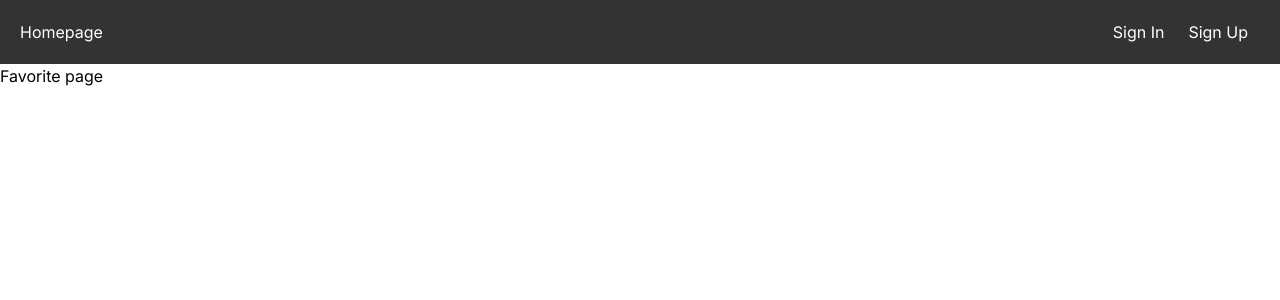
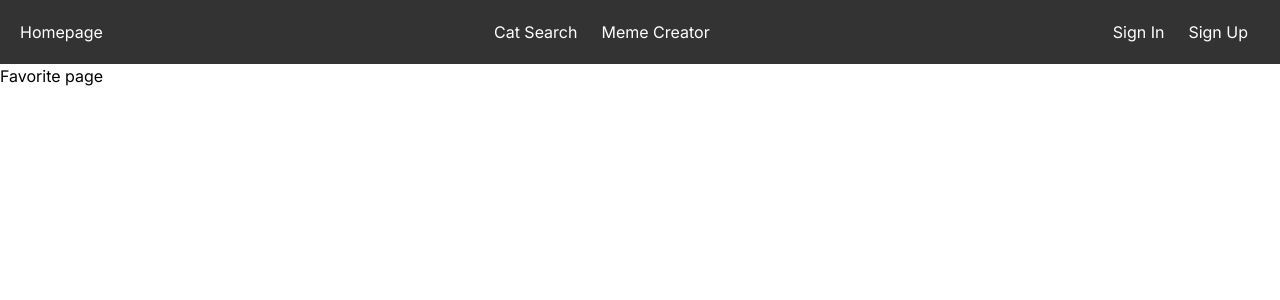
Before and after one commit to PenginYY/cat-lover, a Next.js app: page /Favorite in a window 1280 px wide. Shown: the top 300 px of the page. Built offline with nearby package versions, Linux system fonts and the light colour scheme.

Commit message:
feat(Navbar): add Link for CatSearch, MemeCreator

```diff
--- a/src/app/Favorite/page.js
+++ b/src/app/Favorite/page.js
@@ -7,6 +7,8 @@
     <main>
       <Navbar />
       <h1>Favorite page</h1>
+      <div></div>
+      <div></div>
     </main>
   );
 }
--- a/src/app/components/Navbar.js
+++ b/src/app/components/Navbar.js
@@ -10,6 +10,10 @@
                     <Link href={"/"}>Homepage</Link>
                 </div>
                 <ul className="flex">
+                    <li className="mx-3"><Link href={"/CatSearch"}>Cat Search</Link></li>
+                    <li className="mx-3"><Link href={"/MemeCreator"}>Meme Creator</Link></li>
+                </ul>
+                <ul className="flex">
                     <li className="mx-3"><Link href={"/Login"}>Sign In</Link></li>
                     <li className="mx-3"><Link href={"/Register"}>Sign Up</Link></li>
                 </ul>
```
